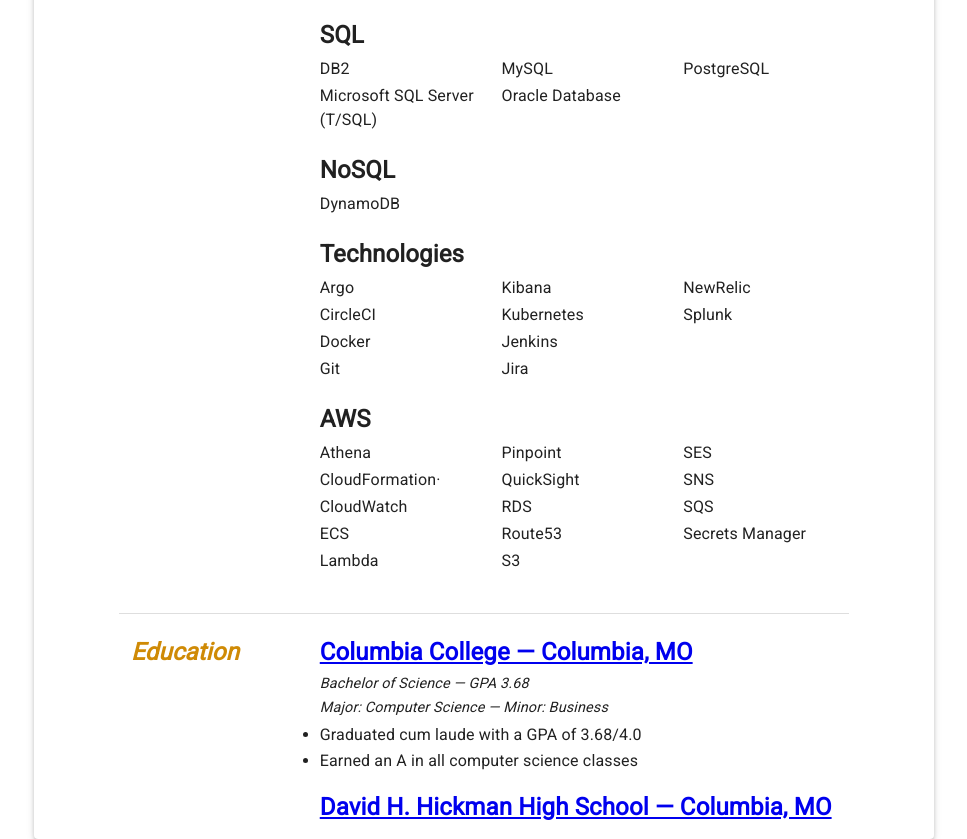
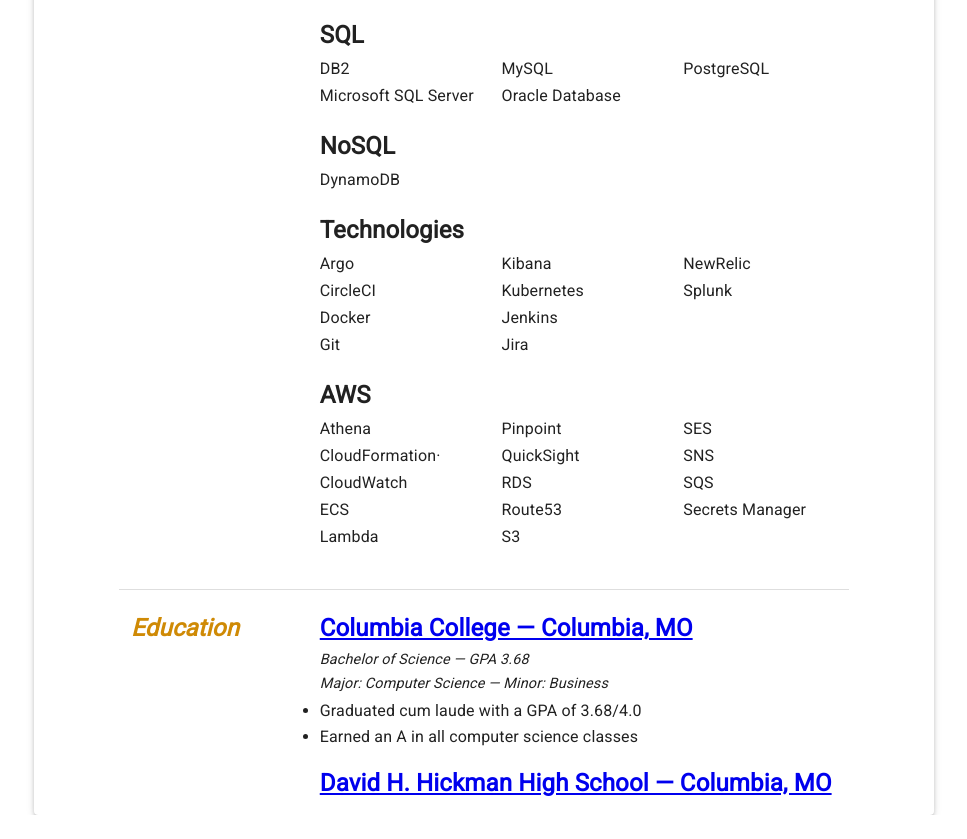
Before and after one commit to davidbowland/dbowland-ui, a Gatsby site: page / in a window 1280 px wide. Shown: the part 1426-2265 px from the top of the page, without its empty margins (156-1123 px from the left). After the commit the page ends 2241 px from the top, so only its background shows below. Built offline with nearby package versions, Linux system fonts and the light colour scheme; Gatsby itself is replaced by a stand-in of ours; no server answers; what @aws-amplify/analytics, aws-amplify would draw is missing.

Commit message:
Fix weird T-SQL wrapping

```diff
--- a/src/components/resume/index.tsx
+++ b/src/components/resume/index.tsx
@@ -233,7 +233,7 @@
               <ResumeSectionContentTitle>SQL</ResumeSectionContentTitle>
               <ResumeKeySkills>
                 <ResumeKeySkillsItem>DB2</ResumeKeySkillsItem>
-                <ResumeKeySkillsItem>Microsoft SQL Server (T/SQL)</ResumeKeySkillsItem>
+                <ResumeKeySkillsItem>Microsoft SQL Server</ResumeKeySkillsItem>
                 <ResumeKeySkillsItem>MySQL</ResumeKeySkillsItem>
                 <ResumeKeySkillsItem>Oracle Database</ResumeKeySkillsItem>
                 <ResumeKeySkillsItem>PostgreSQL</ResumeKeySkillsItem>
```
